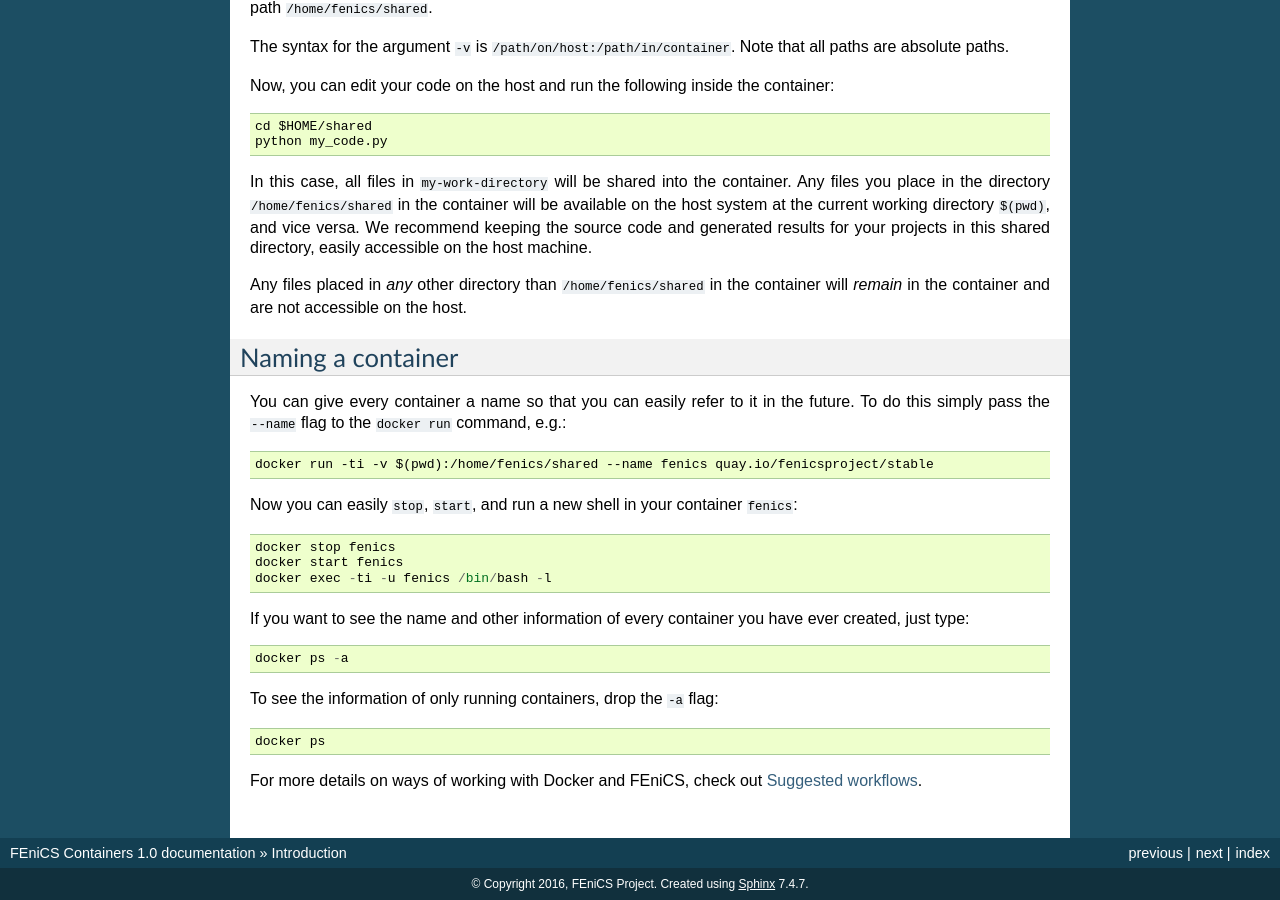
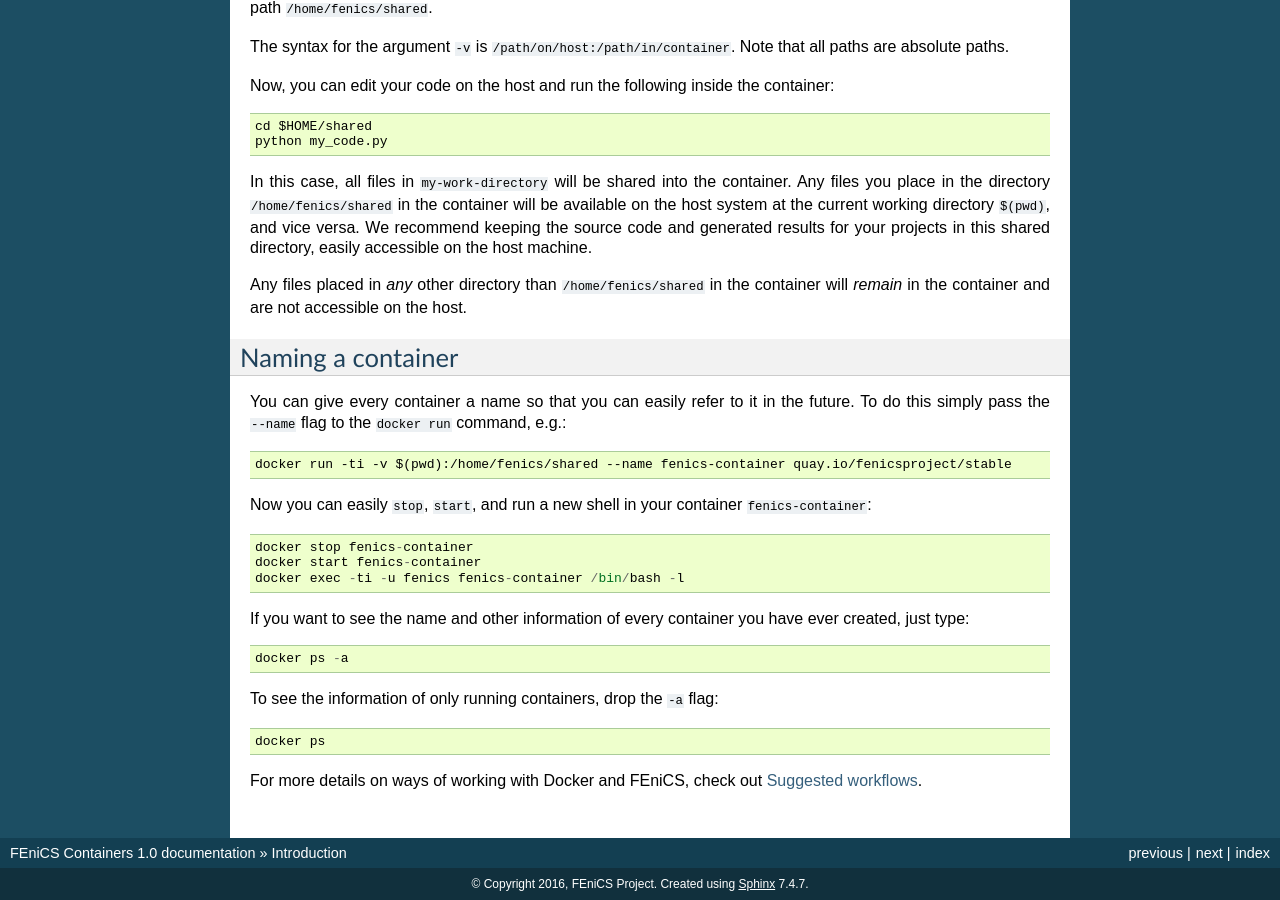
Before and after one commit to vacary/docker, a Sphinx documentation site: the page built from doc/source/introduction.rst, in a window 1280 px wide and 900 px high, scrolled down 1994 px. Built offline with Sphinx 7.4.7, drawn with Linux system fonts in a browser that asks for light colours.

Commit message:
Clearer this way with user and container name [skip build].

```diff
--- a/doc/source/introduction.rst
+++ b/doc/source/introduction.rst
@@ -149,14 +149,14 @@ You can give every container a name so that you can easily refer to it in the
 future. To do this simply pass the ``--name`` flag to the ``docker run``
 command, e.g.::
 
-    docker run -ti -v $(pwd):/home/fenics/shared --name fenics quay.io/fenicsproject/stable
+    docker run -ti -v $(pwd):/home/fenics/shared --name fenics-container quay.io/fenicsproject/stable
 
 Now you can easily ``stop``, ``start``, and run a new shell in your container
-``fenics``::
+``fenics-container``::
 
-    docker stop fenics
-    docker start fenics
-    docker exec -ti -u fenics /bin/bash -l
+    docker stop fenics-container
+    docker start fenics-container
+    docker exec -ti -u fenics fenics-container /bin/bash -l
 
 If you want to see the name and other information of every container you have
 ever created, just type::
```
